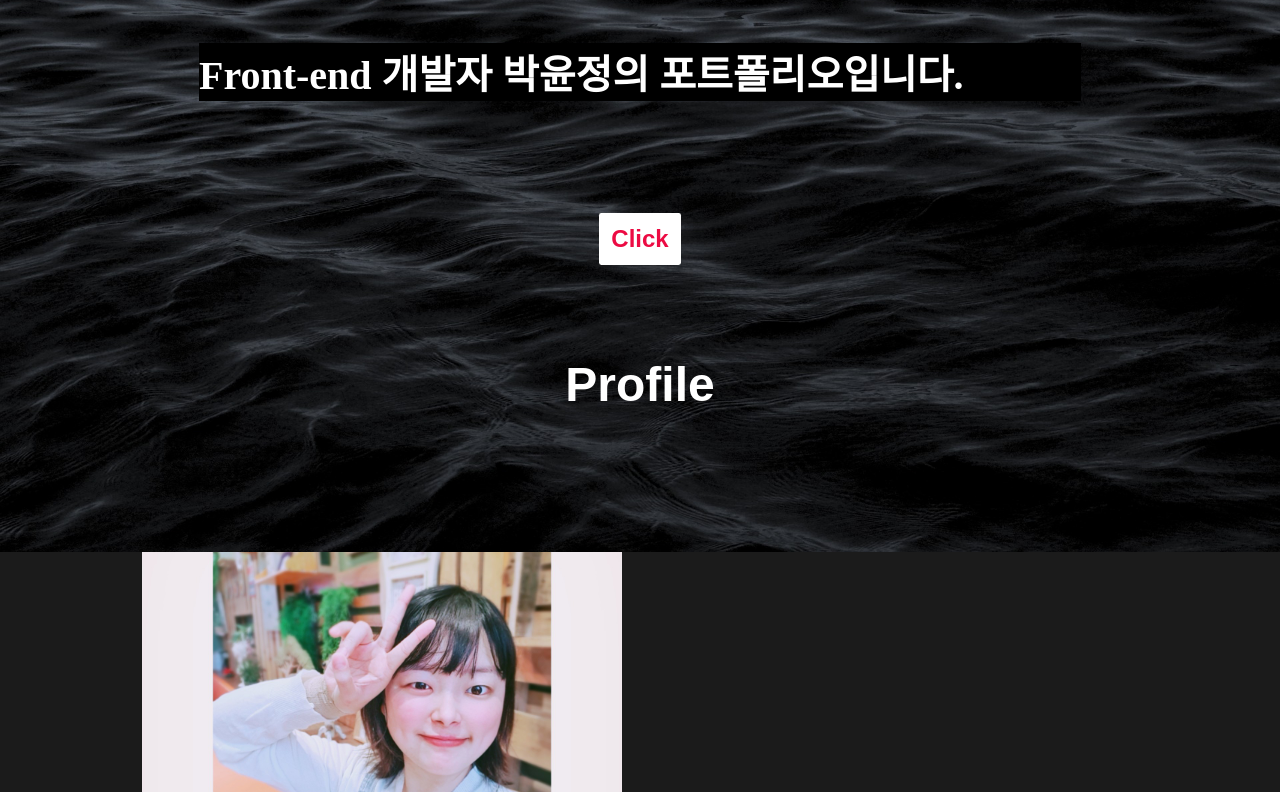
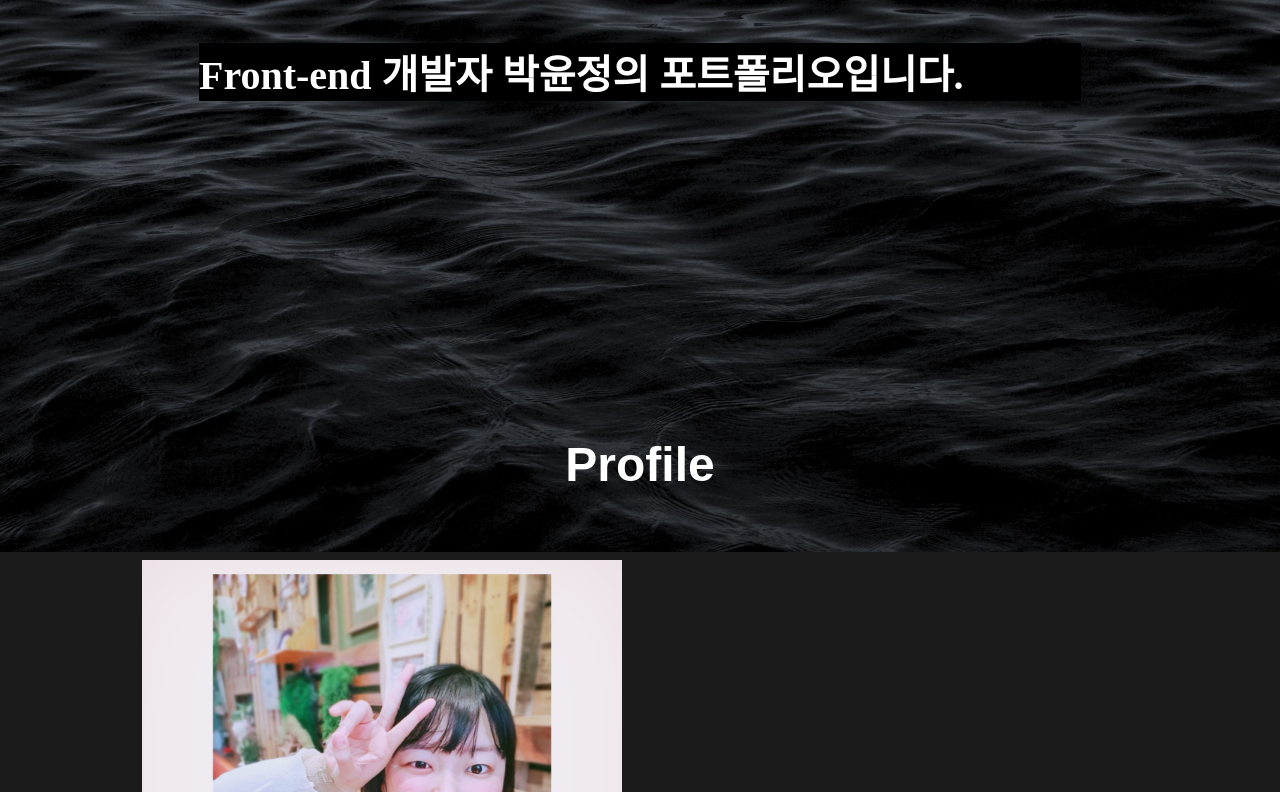
Before and after one commit to elinapark0818/Portfolio_web, a React (Create React App) app: page / in a window 1280 px wide. Shown: the part 248-1040 px from the top of the page. Built offline with nearby package versions, Linux system fonts and the light colour scheme.

Commit message:
remove margin

```diff
--- a/src/components/page/pages.jsx
+++ b/src/components/page/pages.jsx
@@ -24,7 +24,7 @@ export default function Pages() {
   return (
     <div>
       <div id="home"><Home/></div>
-      <Toggle/>
+      {/* <Toggle/> */}
       <div id="profile"><Profile/></div>
       <div id="about" style={{
           opacity: (position - 750) / 50,
--- a/src/components/page/profile/profile.module.css
+++ b/src/components/page/profile/profile.module.css
@@ -8,7 +8,7 @@
   font-size: 1.5em;
   font-weight: bold;
   /* margin: 1em; */
-  margin-top: 0.5em;
+  margin-top: -1em;
   /* margin-bottom: 1em; */
   background: #1b1b1b;
   color: white;
```
